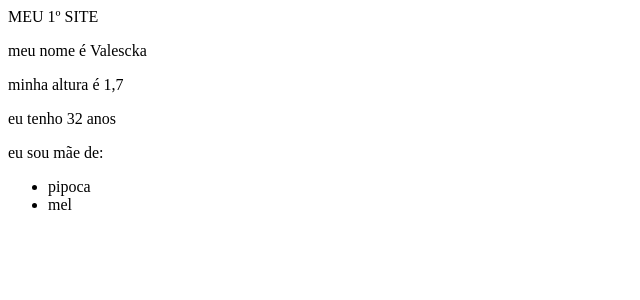
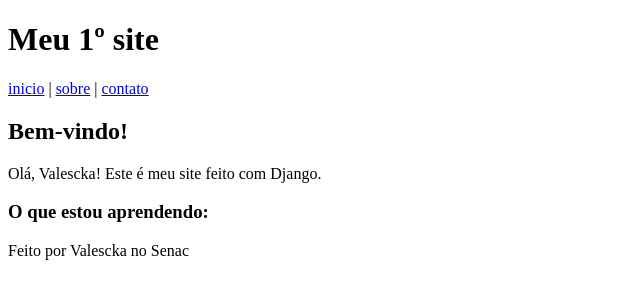
Before and after one commit to ValesckaBarros/meu_1_site, a Django app: page / in a window 1280 px wide. Shown: the top 300 px of the page, without its empty margins (0-640 px from the left). Run offline with Django 5.2, Linux system fonts and the light colour scheme.

Commit message:
criação das páginas sobre e contatos

```diff
--- /dev/null
+++ b/paginas/templates/base.html
@@ -0,0 +1,28 @@
+<!DOCTYPE html>
+<html lang="pt-br">
+<head>
+    <meta charset="UTF-8">
+    <meta name="viewport" content="width=device-width, initial-scale=1.0">
+    <title>meu site</title>
+</head>
+<body>
+    <header>
+        <h1> Meu 1º site </h1>
+        <nav>
+            <a href="/">inicio</a> |
+            <a href="/sobre/">sobre</a> |
+            <a href="/contato/">contato</a>
+        </nav>
+    </header>
+
+    <main>
+        {% block conteudo %}
+        {% endblock %}
+    </main>
+
+    <footer>
+        Feito por Valescka no Senac
+    </footer>
+
+</body>
+</html>
--- a/paginas/templates/inicio.html
+++ b/paginas/templates/inicio.html
@@ -1,22 +1,12 @@
-    <!DOCTYPE html>
-    <html lang="en">
-    <head>
-        <meta charset="UTF-8">
-        <meta name="viewport" content="width=device-width, initial-scale=1.0">
-        <title>MEU 1º SITE</title>
-    </head>
-    <body>
-        <l1>MEU 1º SITE</l1>
-        <p>meu nome é {{nome}}</p>
-        <p>minha altura é {{altura}}</p>
-        <p>eu tenho {{idade}} anos</p>
-        <p>eu sou mãe de:</p>
+{% extends "base.html" %}
+
+    {% block conteudo %}
+        <h2>Bem-vindo!</h2>
+        <p>Olá, {{ nome }}! Este é meu site feito com Django.</p>
+        <h3>O que estou aprendendo:</h3>
         <ul>
-            {% for item in pets %}
-            <li>{{item}}</li>
+            {% for item in cursos %}
+            <li>{{ item }}</li>
             {% endfor %}
         </ul>
-
-
-    </body>
-    </html>
+    {% endblock %}
--- a/paginas/views.py
+++ b/paginas/views.py
@@ -11,12 +11,11 @@ def inicio(request):
     return render(request, "inicio.html",dados)
 
 def sobre(request):
-    return HttpResponse("<h1>Sobre mim</h1>"
-                        "<p>Meu nome é valescka e estou aprendendo Django.</p>")
+    return render(request, "sobre.html")
 
 def contato(request):
-    return HttpResponse(
-        "<h1>Contato</h1>"
-        "<p>E-mail: ana@email.com</p>"
-        "<a href='/'>Início</a> | "
-        "<a href='/sobre/'>Sobre</a>")
+    dados  = {
+            "email":"Valescka@email.com",
+            "tel":819999999,
+        }
+    return render(request, "contatos.html",dados)
```
Also changed, not shown: paginas/templates/contatos.html (added, +8 -0 lines), paginas/templates/sobre.html (added, +8 -0 lines).
